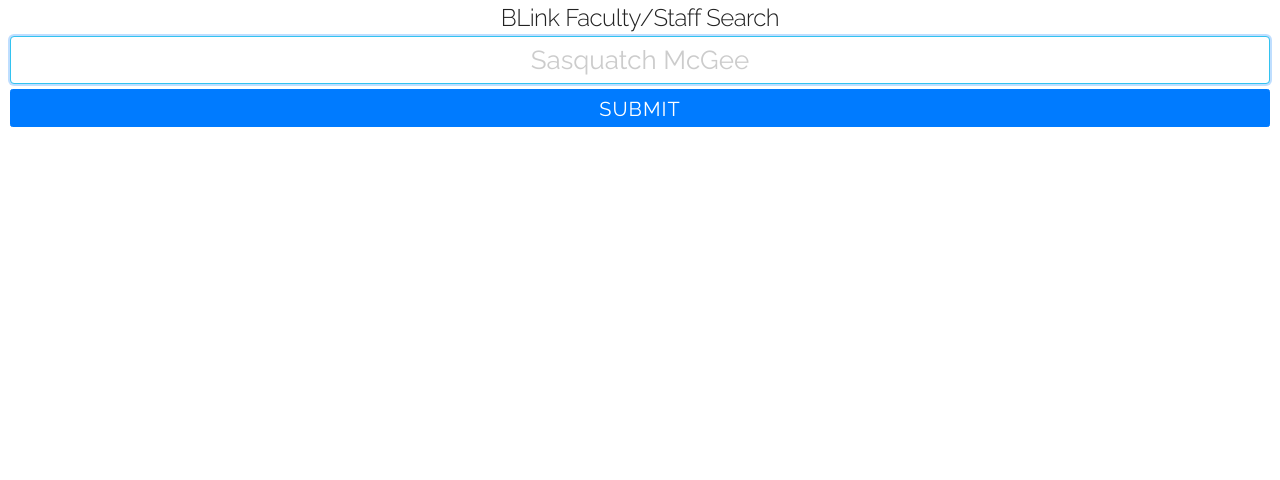
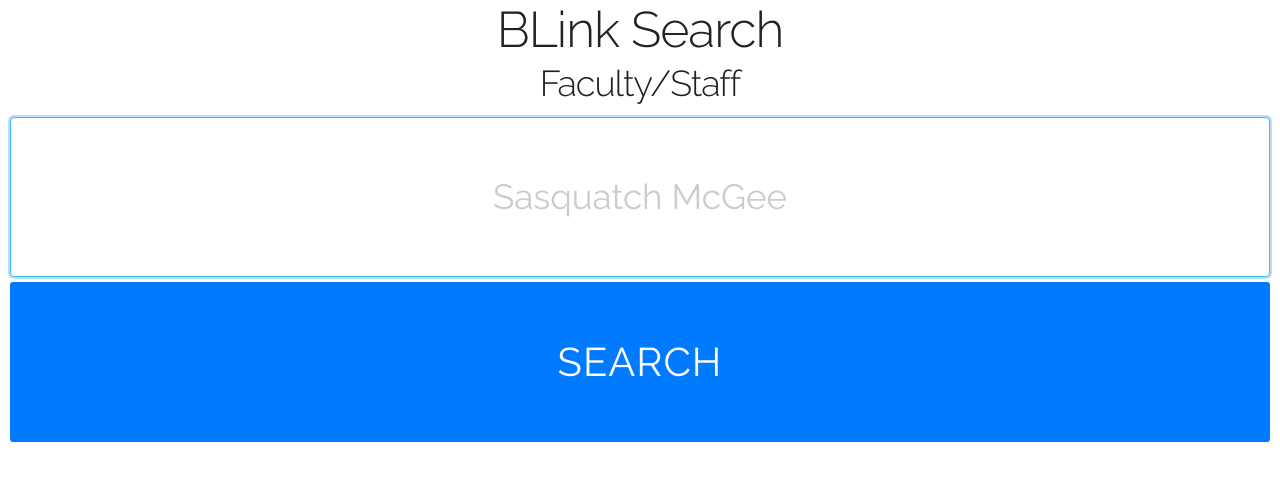
Before and after one commit to michaelchadwick/blink-lookup, a website: page index.html in a window 1280 px wide. Drawn offline with nearby package versions, Linux system fonts and the light colour scheme.

Commit message:
made text much bigger

```diff
--- a/css/custom.css
+++ b/css/custom.css
@@ -1,14 +1,17 @@
-h5 {
+h1, h2, h3, h4, h5, h6 {
   margin-bottom: 0;
   text-align: center;
+}
+h3 {
+  margin-bottom: 10px;
 }
 input {
   width: auto;
 }
 input[type='text'] {
   background-color: #eee;
-  font-size: 26px;
-  height: 48px;
+  font-size: 3.5rem;
+  height: 20vh;
   margin: 0 0 5px;
   text-align: center;
 }
@@ -16,7 +19,8 @@
   color: #ccc;
 }
 button.btn {
-  font-size: 20px;
+  font-size: 4rem;
+  height: 20vh;
   margin: 0;
   width: 100%;
 }
--- a/index.html
+++ b/index.html
@@ -37,17 +37,22 @@
 </head>
 <body>
 
+  <header>
+    <h1>BLink Search</h1>
+    <h3>Faculty/Staff</h3>
+  </header>
+
   <!-- Primary Page Layout
   –––––––––––––––––––––––––––––––––––––––––––––––––– -->
   <div class="container">
     <div class="row">
       <div class="twelve columns">
-        <h5>BLink Faculty/Staff Search</h5>
+
         <form id="form">
           <div class="form-group">
             <input type="text" class="form-control" id="query" placeholder="Sasquatch McGee">
           </div>
-          <button type="submit" class="btn btn-primary">Submit</button>
+          <button type="submit" class="btn btn-primary">SEARCH</button>
         </form>
       </div>
     </div>
```
